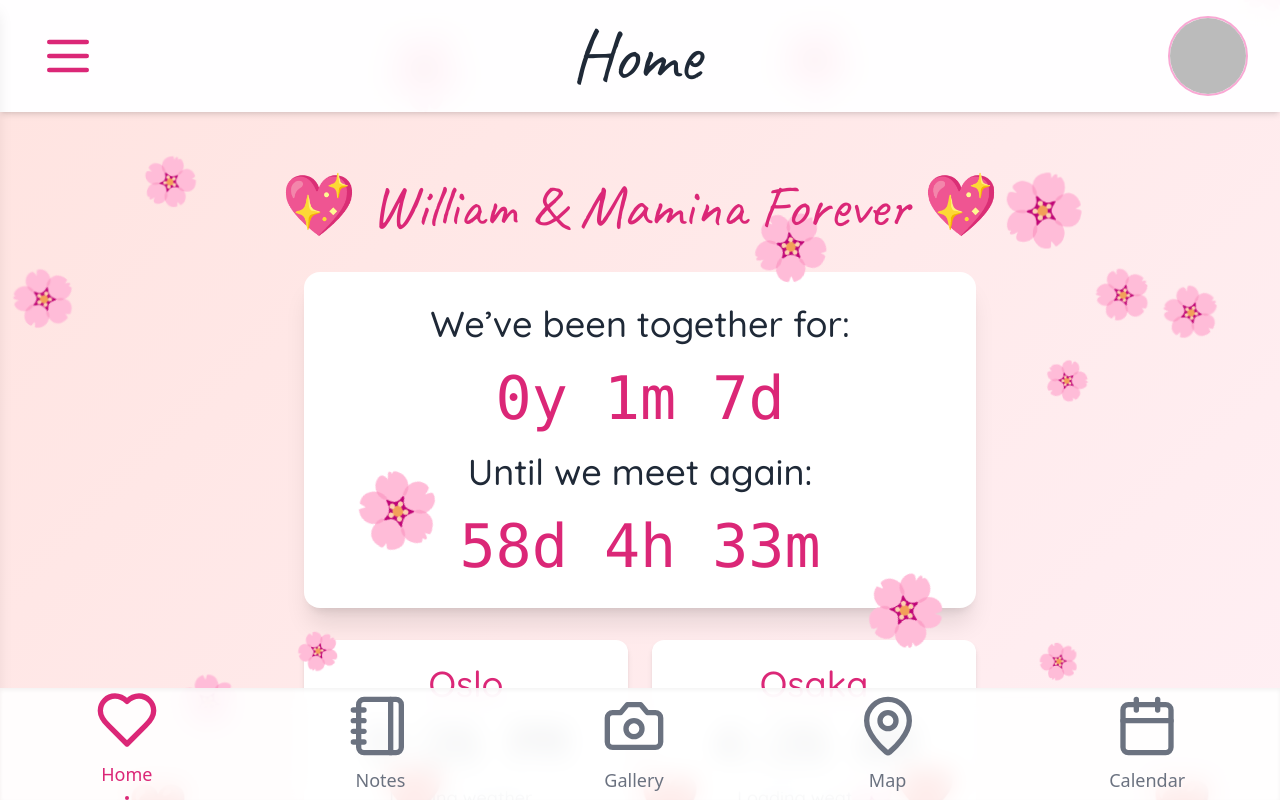
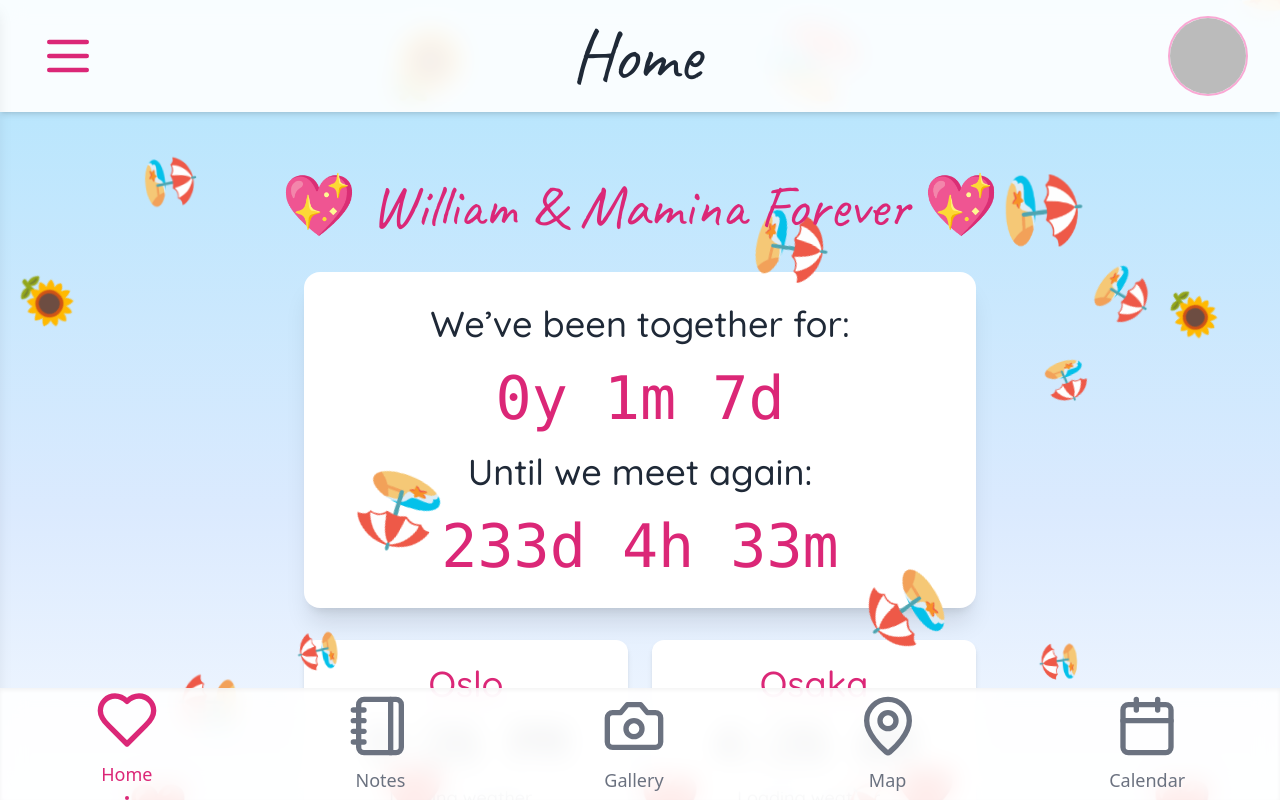
Before and after one commit to ui8966/WilliamAndMaminaForever-website, a React (Vite) app in the folder william-and-mamina-forever/: page / in a window 1280 px wide. Built offline with nearby package versions, Linux system fonts and the light colour scheme; no server answers; sample sign-in values are in the browser's storage.

Commit message:
change emoji and colour background to summer blue, and fixed not being able to uppload photos to our album

```diff
--- a/william-and-mamina-forever/index.html
+++ b/william-and-mamina-forever/index.html
@@ -49,7 +49,7 @@
     }
   </style>
 
-<body class="bg-pink-50 text-gray-800 font-sans">
+<body class="bg-gradient-to-b from-sky-200 via-blue-100 text-gray-800 font-sans">
   <div id="root"></div>
   <script type="module" src="/src/main.tsx"></script>
 </body>
--- a/william-and-mamina-forever/src/components/CountdownTimer.tsx
+++ b/william-and-mamina-forever/src/components/CountdownTimer.tsx
@@ -2,7 +2,7 @@
 import { useEffect, useState } from 'react'
 
 // Your next meetup date (midnight local on July 9):
-const MEET_DATE = new Date('2025-07-09T00:00:00')
+const MEET_DATE = new Date('2025-12-31T00:00:00')
 
 interface Countdown { days: number; hours: number; minutes: number }
 
--- a/william-and-mamina-forever/src/components/PetalBackground.tsx
+++ b/william-and-mamina-forever/src/components/PetalBackground.tsx
@@ -2,6 +2,9 @@
 export default function PetalBackground() {
   // generate 20 petals
   const petals = Array.from({ length: 20 });
+
+    // choose emoji randomly
+  const getEmoji = () => (Math.random() < 0.5 ? '🌻' : '🏖️');
 
   return (
     <div className="pointer-events-none fixed inset-0 overflow-hidden">
@@ -25,7 +28,7 @@ export default function PetalBackground() {
               animationIterationCount: 'infinite',
             }}
           >
-            🌸
+            {getEmoji()}
           </div>
         )
       })}
--- a/william-and-mamina-forever/src/pages/GalleryPage.tsx
+++ b/william-and-mamina-forever/src/pages/GalleryPage.tsx
@@ -160,7 +160,7 @@ export default function GalleryPage() {
    }, {});
 
   return (
-    <div className="p-4 bg-pink-50 min-h-screen">
+    <div className="p-4 bg-gradient-to-b from-sky-200 via-blue-100 min-h-screen">
       {/* Upload button */}
       <button
         onClick={() => setUploadOpen(true)}
--- a/william-and-mamina-forever/src/pages/HomePage.tsx
+++ b/william-and-mamina-forever/src/pages/HomePage.tsx
@@ -16,7 +16,8 @@ import type { City } from '../components/LocalCityCard'
 
 export default function HomePage() {
   return (
-    <div className="min-h-screen bg-pink-gradient flex flex-col items-center justify-center text-center p-4 font-body">
+    //<div className="min-h-screen bg-pink-gradient flex flex-col items-center justify-center text-center p-4 font-body">
+    <div className="min-h-screen bg-gradient-to-b from-sky-200 via-blue-100 to-white flex flex-col items-center justify-center text-center p-4 font-body">
       <FloatingHearts />
       <PetalBackground />
 
--- a/william-and-mamina-forever/src/pages/LoginPage.tsx
+++ b/william-and-mamina-forever/src/pages/LoginPage.tsx
@@ -32,7 +32,7 @@ export default function LoginPage() {
   }
 
   return (
-    <div className="min-h-screen flex items-center justify-center bg-pink-50 p-4">
+    <div className="min-h-screen bg-gradient-to-b from-sky-200 via-blue-100 to-white flex flex-col items-center justify-center text-center p-4 font-body">
       <form
         onSubmit={handleSubmit}
         className="bg-white p-8 rounded-2xl shadow-lg w-full max-w-md space-y-4"
--- a/william-and-mamina-forever/src/pages/NotesPage.tsx
+++ b/william-and-mamina-forever/src/pages/NotesPage.tsx
@@ -124,7 +124,7 @@ export default function NotesPage() {
   }
 
 return (
-    <div className="p-4 bg-pink-50 min-h-screen">
+    <div className="p-4 bg-gradient-to-b from-sky-200 via-blue-100 min-h-screen">
       <div className="space-y-6">  {/* more breathing room */}
         {notes.map((note) => (
           <div
--- a/william-and-mamina-forever/src/pages/ProfilePage.tsx
+++ b/william-and-mamina-forever/src/pages/ProfilePage.tsx
@@ -57,7 +57,7 @@ export default function ProfilePage() {
   }
 
   return (
-    <div className="min-h-screen bg-pink-50 flex flex-col items-center p-7 space-y-9">
+    <div className="min-h-screen bg-gradient-to-b from-sky-200 via-blue-100 flex flex-col items-center p-7 space-y-9">
       <h2 className="text-7xl font-heading text-pink-600">Your Profile</h2>
 
       <form
--- a/william-and-mamina-forever/src/pages/RegisterPage.tsx
+++ b/william-and-mamina-forever/src/pages/RegisterPage.tsx
@@ -31,7 +31,7 @@ export default function RegisterPage() {
   }
 
   return (
-    <div className="min-h-screen flex items-center justify-center bg-pink-50 p-4">
+    <div className="min-h-screen flex items-center justify-center bg-gradient-to-b from-sky-200 via-blue-100 p-4">
       <form
         onSubmit={handleSubmit}
         className="bg-white p-8 rounded-2xl shadow-lg w-full max-w-md space-y-4"
```
